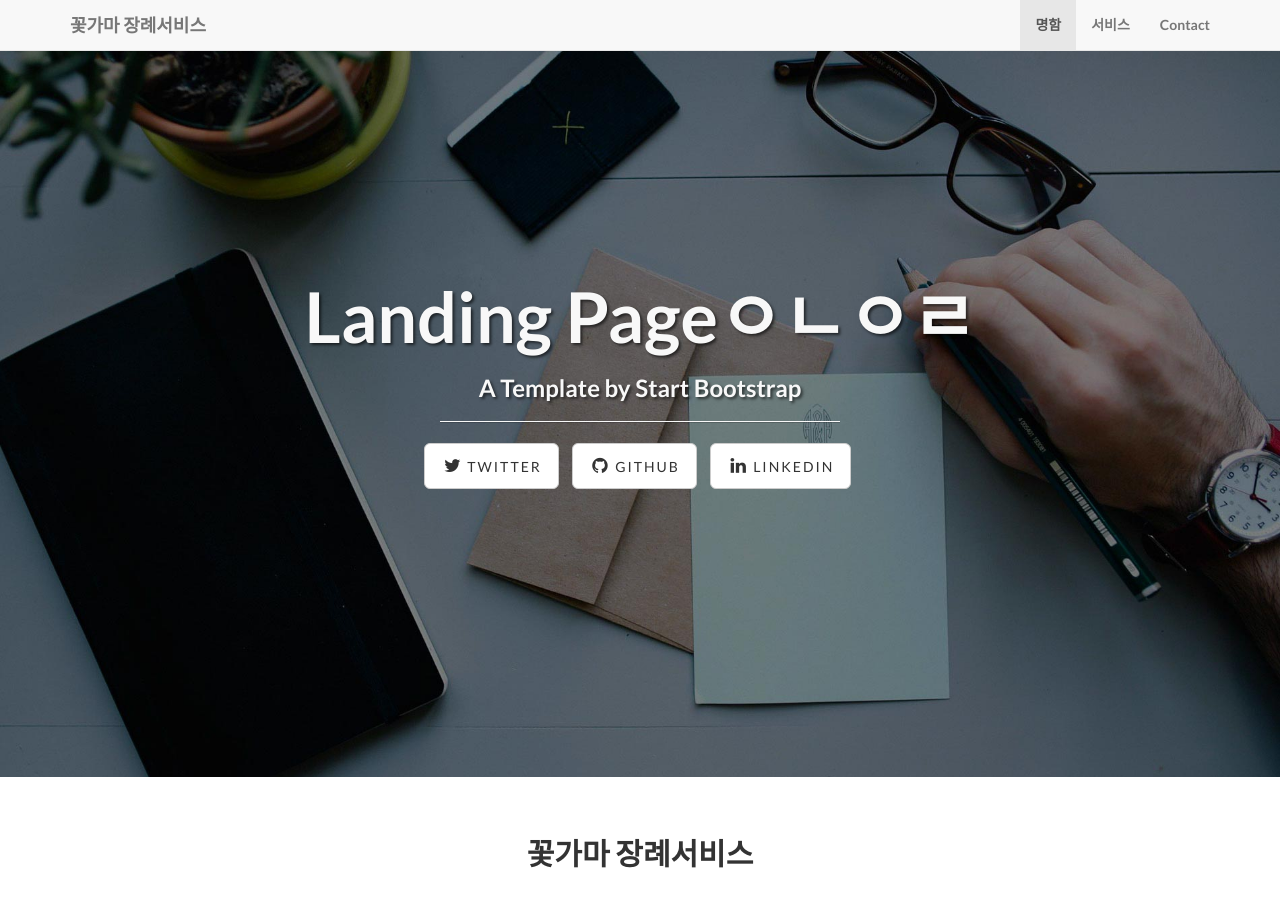
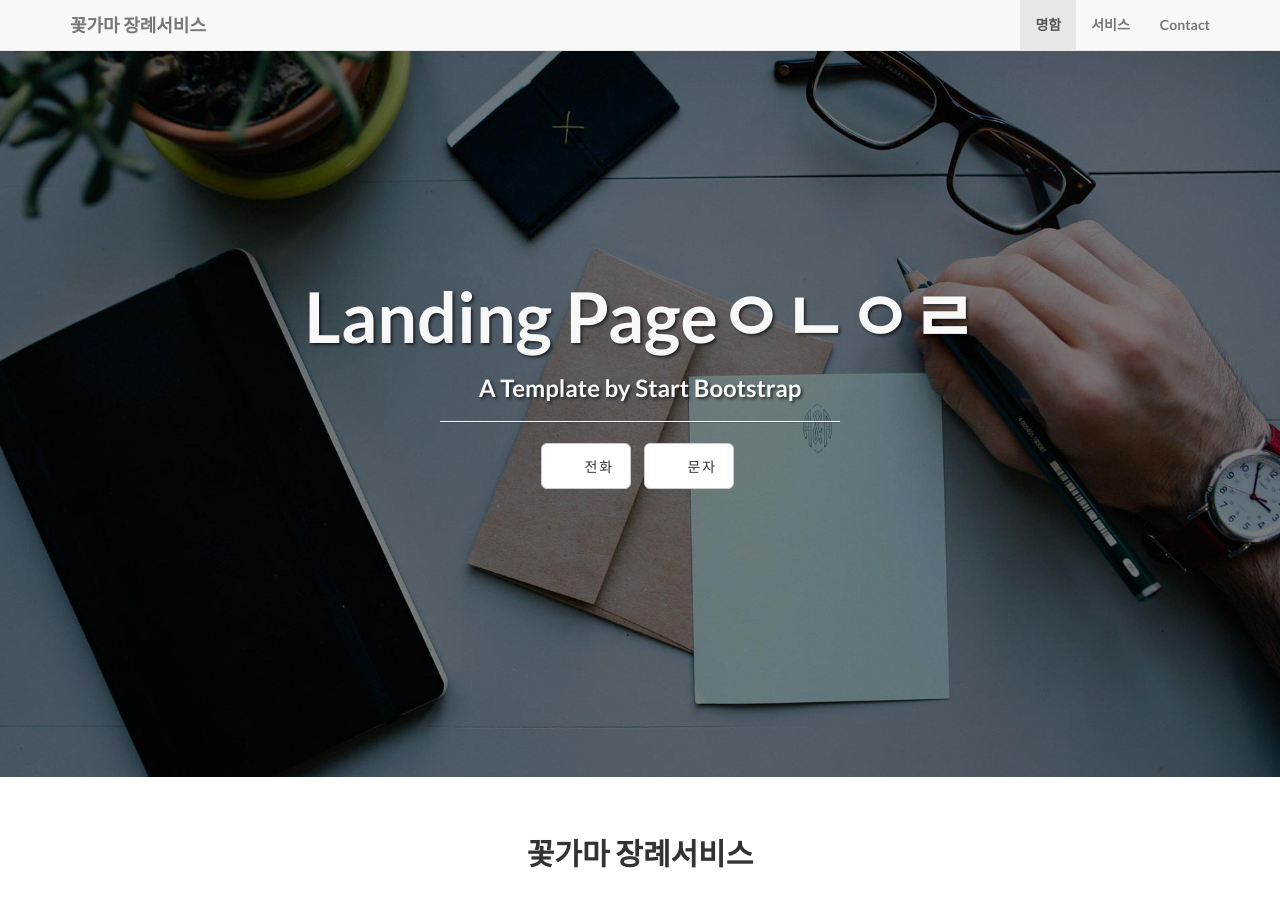
Before and after one commit to leevra/ggoggama, a Jekyll site: the page built from index.html, in a window 1280 px wide and 900 px high. Built offline with Jekyll 4.4.1, drawn with Linux system fonts in a browser that asks for light colours; some of the changed text lies outside the part shown.

Commit message:
Update _config.yml

```diff
--- a/_config.yml
+++ b/_config.yml
@@ -25,9 +25,7 @@ permalink: pretty
 # ----------------------- #
 
 social:
-  - title: twitter
-    url: https://twitter.com/SBootstrap
-  - title: github
-    url: https://github.com/IronSummitMedia/startbootstrap
-  - title: linkedin
-    url:
+  - title: 전화
+    url: tel:010-9313-6756
+  - title: 문자
+    url: sms:010-9313-6756
```
